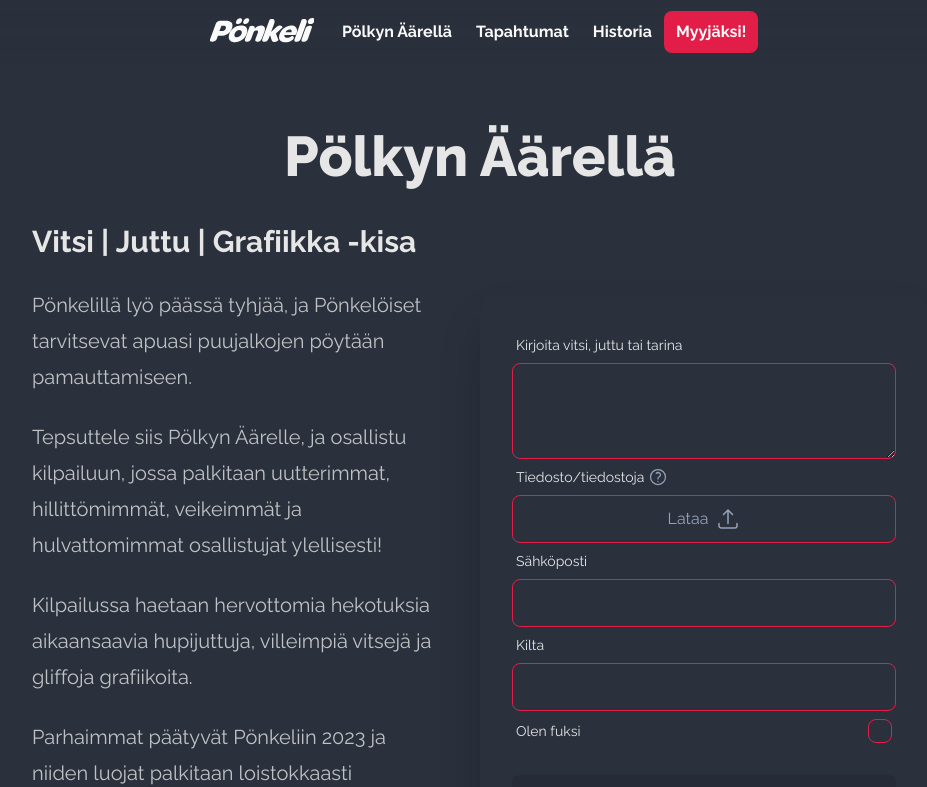
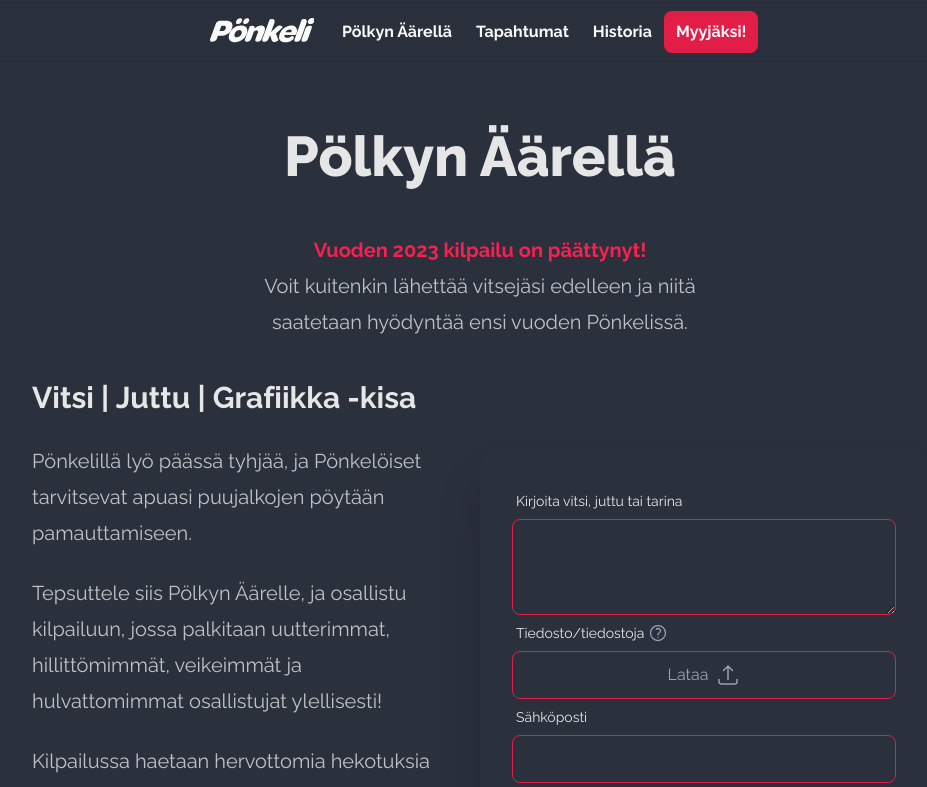
Before and after one commit to kolmeseiska/next-wappulehti, a Next.js app: page /kisa in a window 1280 px wide. Shown: the top 787 px of the page, without its empty margins (160-1087 px from the left). Built offline with nearby package versions, Linux system fonts and the light colour scheme.

Commit message:
Announce joke competition 2023 is closed

```diff
--- a/pages/kisa.tsx
+++ b/pages/kisa.tsx
@@ -7,7 +7,14 @@ const Kisa = () => {
   return (
     <CardFormPage
       header={(
-        <h1>Pölkyn Äärellä</h1>
+        <>
+          <h1>Pölkyn Äärellä</h1>
+          <p className='max-w-md mx-auto'>
+            <b className='text-primary brightness-110'>Vuoden 2023 kilpailu on päättynyt!</b>
+            <br />
+            Voit kuitenkin lähettää vitsejäsi edelleen ja niitä saatetaan hyödyntää ensi vuoden Pönkelissä.
+          </p>
+        </>
       )}
       side={(
         <>
```
